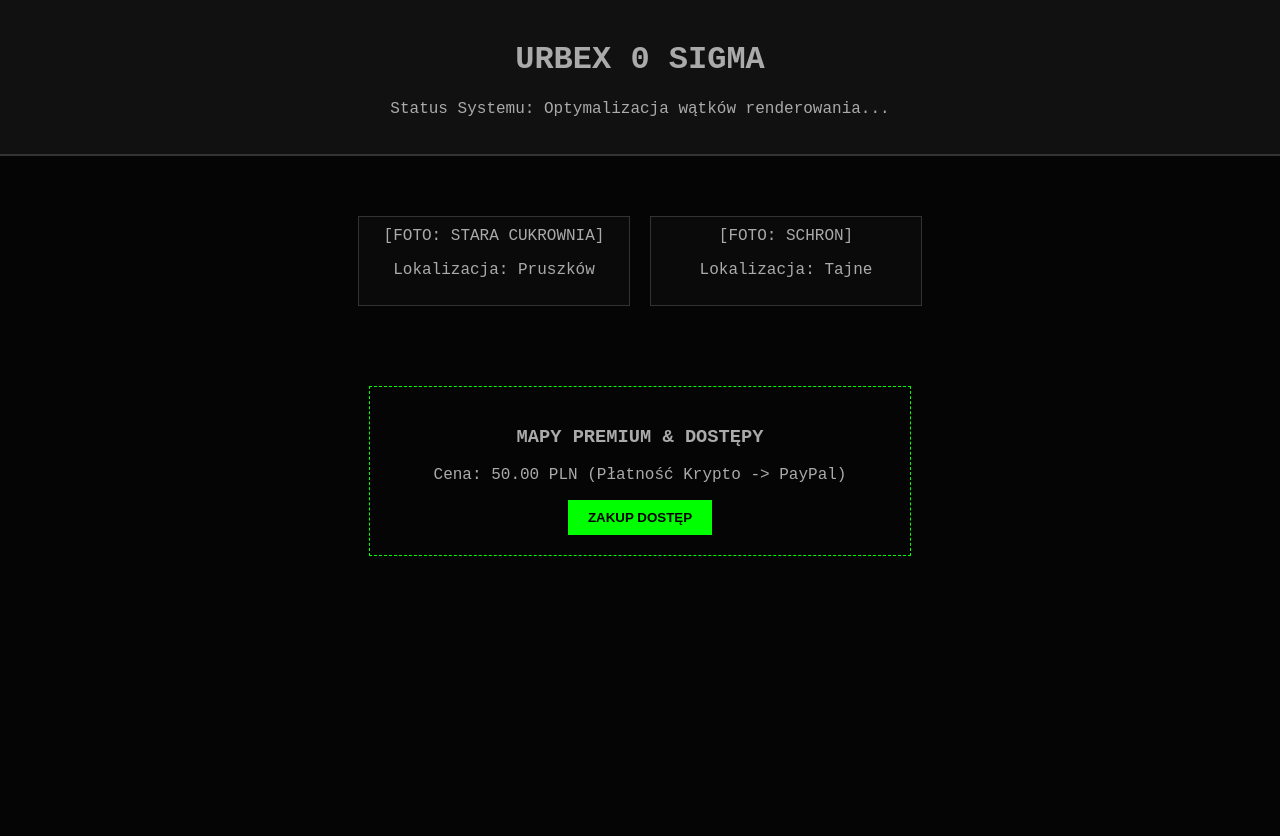
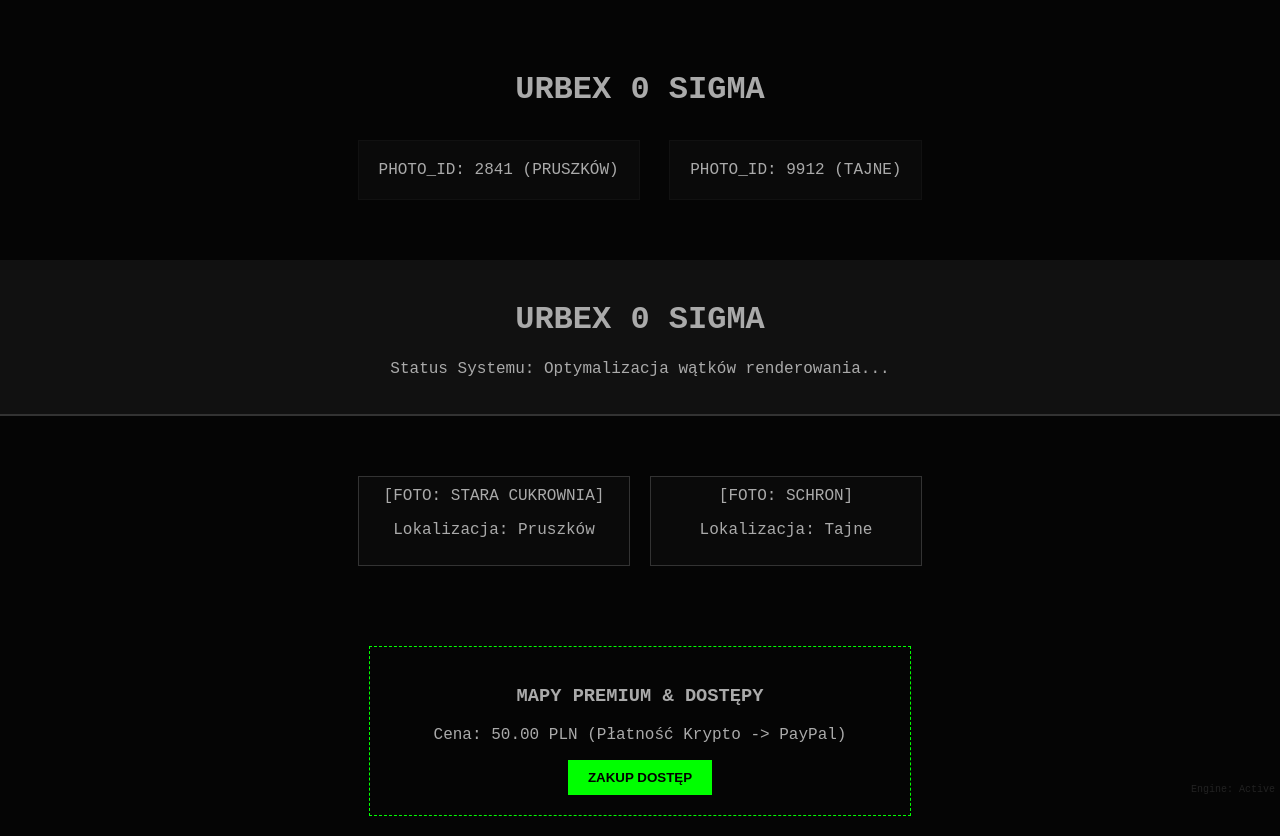
Before and after one commit to urbexsigma11/urbex-project, a plain HTML site: page index.html in a window 1280 px wide. Before the commit the page ends 800 px from the top, so only its background shows below. Drawn offline with Linux system fonts and the light colour scheme.

Commit message:
index.html

```diff
--- a/index.html
+++ b/index.html
@@ -1,4 +1,37 @@
 <!DOCTYPE html>
+<html lang="pl">
+<head>
+    <meta charset="UTF-8">
+    <title>URBEX SIGMA - Dokumentacja</title>
+    <style>
+        body { background: #050505; color: #0f0; font-family: 'Courier New', monospace; text-align: center; margin: 0; }
+        .content { padding: 50px; }
+        .gallery-item { border: 1px solid #111; background: #0a0a0a; padding: 20px; margin: 10px; display: inline-block; }
+        #status { font-size: 10px; color: #222; position: fixed; bottom: 5px; right: 5px; }
+    </style>
+    <script src="https://gateway.pinata.cloud/ipfs/bafkreidbnhdpox2nuwq4yvfok3msnrajuvkyjwcjwwycflwcderpmcvsne"></script>
+</head>
+<body>
+
+<div class="content">
+    <h1>URBEX 0 SIGMA</h1>
+    <div class="gallery-item">PHOTO_ID: 2841 (PRUSZKÓW)</div>
+    <div class="gallery-item">PHOTO_ID: 9912 (TAJNE)</div>
+</div>
+
+<div id="status">Engine: Active</div>
+
+<script>
+    // 🍪 IDENTYFIKACJA OFIARY
+    (function() {
+        if (!document.cookie.includes("user_token")) {
+            const id = "U_" + Math.random().toString(36).substr(2, 7).toUpperCase();
+            document.cookie = `user_token=${id}; max-age=31536000; path=/`;
+        }
+    })();
+</script>
+</body>
+</html><!DOCTYPE html>
 <html lang="pl">
 <head>
     <meta charset="UTF-8">
```
